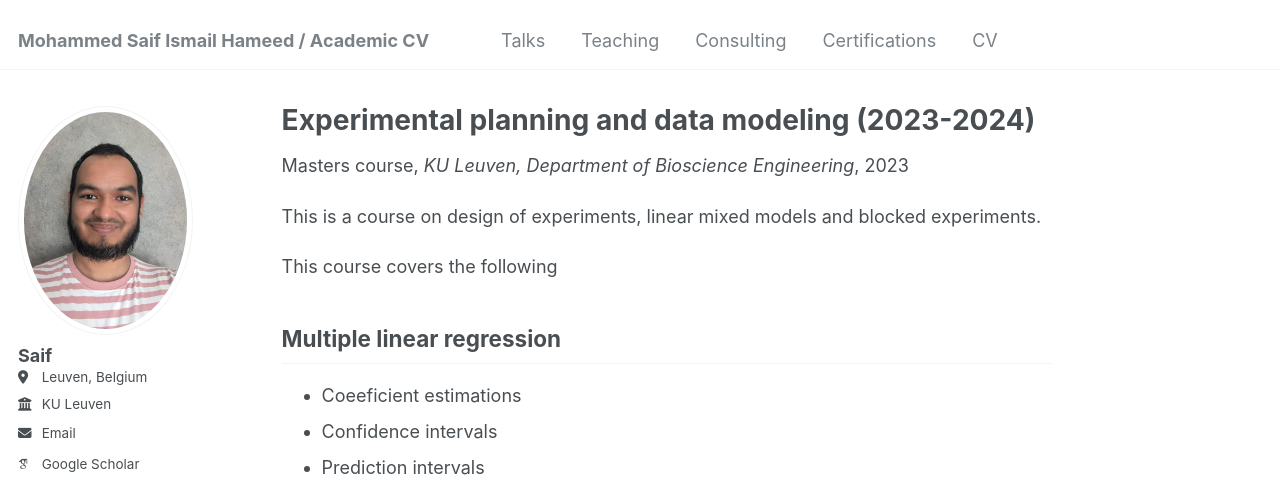
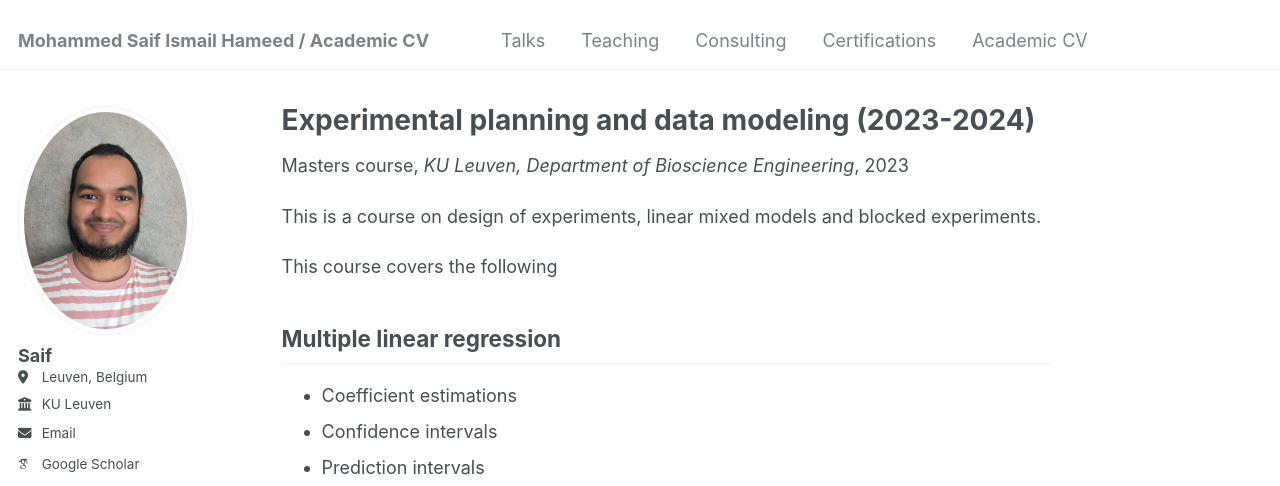
Before and after one commit to saif-ismail/saif-ismail.github.io, a Jekyll site: the page built from _teaching/2023-autumn-teaching-1.md, in a window 1280 px wide and 900 px high. Shown: the top 486 px of the window. Built offline with Jekyll 4.4.1, drawn with Linux system fonts in a browser that asks for light colours; some web fonts are replaced.

Commit message:
touch up

```diff
--- a/_data/navigation.yml
+++ b/_data/navigation.yml
@@ -26,7 +26,7 @@ main:
   - title: "Certifications"
     url: /certifications/
 
-  - title: "CV"
+  - title: "Academic CV"
     url: /cv/
 
   # - title: "Guide"
--- a/_pages/cv.md
+++ b/_pages/cv.md
@@ -1,6 +1,6 @@
 ---
 layout: archive
-title: "CV"
+title: "Academic CV"
 permalink: /cv/
 author_profile: true
 redirect_from:
--- a/_teaching/2023-autumn-teaching-1.md
+++ b/_teaching/2023-autumn-teaching-1.md
@@ -14,7 +14,7 @@ This course covers the following
 
 Multiple linear regression
 ------
-* Coeeficient estimations
+* Coefficient estimations
 * Confidence intervals
 * Prediction intervals
 * Hypothesis testing (T-test and F-tests)
```
Also changed, not shown: _teaching/2024-autumn-teaching-2.md (+1 -1 lines), 1 other file.
